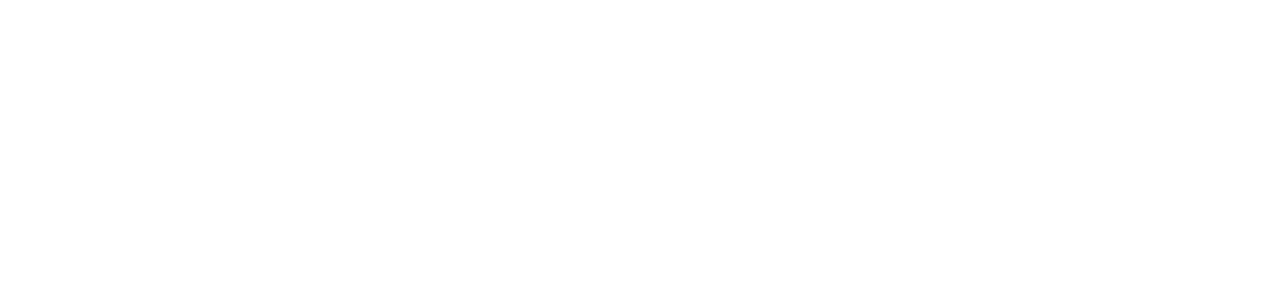
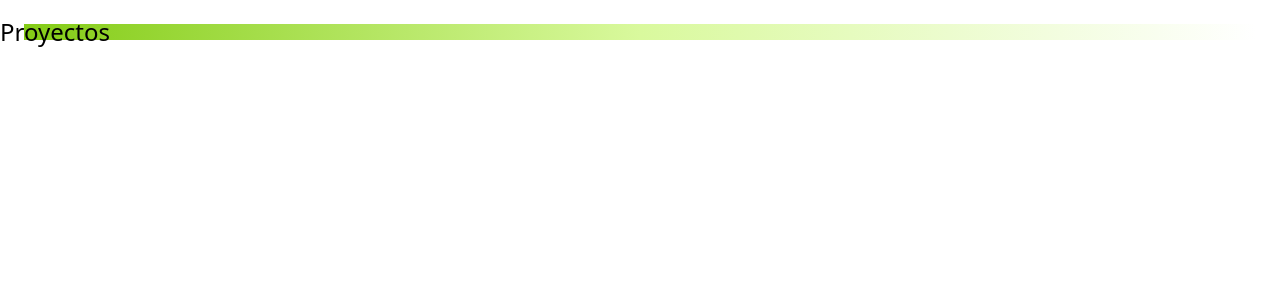
Before and after one commit to AstracodeLAB/project, a React (Vite) app: page / in a window 1280 px wide. Shown: the top 300 px of the page. Built offline with nearby package versions, Linux system fonts and the light colour scheme.

Commit message:
Add Projects component

```diff
--- a/src/App.jsx
+++ b/src/App.jsx
@@ -1,7 +1,9 @@
+import { Projects } from "./components/Projects";
+
 function App() {
   return (
     <>
-
+      <Projects />
     </>
   );
 }
--- /dev/null
+++ b/src/components/Projects.jsx
@@ -0,0 +1,15 @@
+import React from "react";
+
+export const Projects = () => {
+  return (
+    <section id="projects" className="mx-30 my-15">
+      <div className="absolute inset-6 z-0 h-4 bg-gradient-to-r from-lime-500 via-lime-200 to-white"></div>
+      <h2 className="relative z-10 my-4 font-sans font-medium text-2xl">
+        Proyectos
+      </h2>
+      <div>
+
+      </div>
+    </section>
+  );
+};
```
